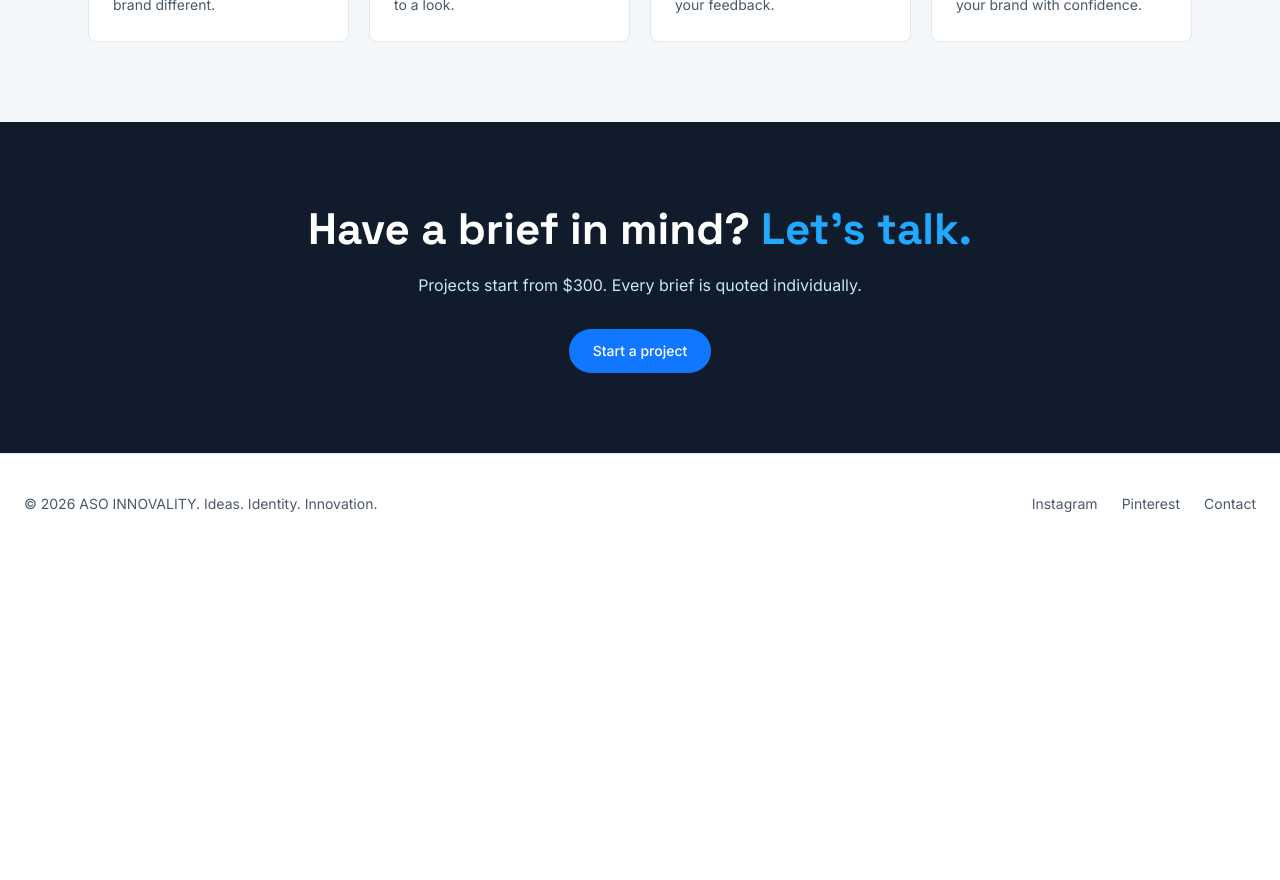
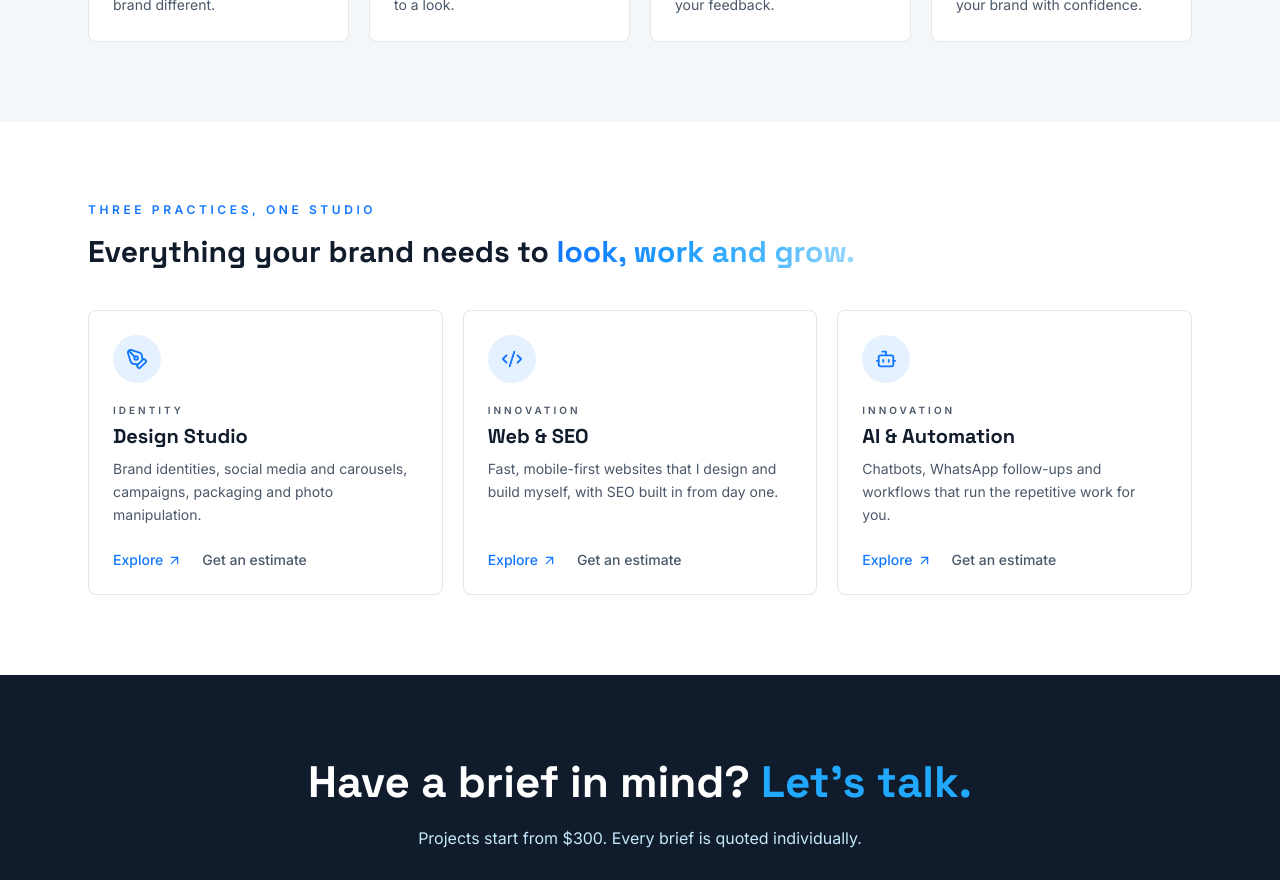
Before and after one commit to Adenaaike/aso-innovality, a Next.js app: page /services in a window 1280 px wide. Shown: the part 3640-4520 px from the top of the page. Before the commit the page ends 4194 px from the top, so only its background shows below. Built offline with nearby package versions, Linux system fonts and the light colour scheme; no server answers; the database is empty.

Commit message:
Contact form: estimate prefill + budget auto-select

```diff
--- a/app/contact/page.tsx
+++ b/app/contact/page.tsx
@@ -21,7 +21,7 @@ export default async function Contact() {
           Let’s build something <span className="aso-text-gradient">distinctive</span> together.
         </h1>
         <p className="mt-6 text-base leading-relaxed text-muted">
-          I’m available for brand identity commissions, campaign design, agency partnerships and international collaborations. Tell me about your organisation, timeline and goals, and I’ll reply within 24–48 hours.
+        I’m available for brand identity and design projects, websites and SEO, and AI and automation, for organisations in Nigeria and worldwide. Tell me about your organisation, timeline and goals, and I’ll reply within 24–48 hours.
         </p>
         <dl className="mt-10 space-y-5">
           <div><dt className="text-xs uppercase tracking-wider text-muted">Email</dt><dd><a href={`mailto:${s.email}`} className="hover:text-royal">{s.email}</a></dd></div>
--- a/app/page.tsx
+++ b/app/page.tsx
@@ -13,6 +13,7 @@ import { publicClient } from "@/lib/supabase/public";
 import { getCarousels } from "@/lib/projects";
 import { CarouselTeaser } from "@/components/carousel/CarouselTeaser";
 import { getSettings } from "@/lib/settings";
+import { PracticeCards } from "@/components/practices/PracticeCards";
 import { getTestimonials } from "@/lib/content";
 import { Testimonials } from "@/components/content/Testimonials";
 
@@ -90,7 +91,12 @@ export default async function Home() {
             <p className="mt-3 max-w-xl text-sm leading-relaxed text-muted md:text-base">
               I’m Adenaike Sodiq Olusegun, a multidisciplinary creative designer in Lagos with over 9 years’ experience helping organisations, startups and ministries across Africa and Europe communicate with clarity and visual impact.
             </p>
-            <div className="mt-8 flex flex-wrap gap-3">
+            <Link href="/estimate" className="group mt-6 inline-flex items-center gap-2 text-sm font-medium text-royal dark:text-light-azure">
+                <span className="grid size-6 place-items-center rounded-full bg-royal/10 text-xs font-bold">$</span>
+                Know your project cost in 60 seconds
+                <ArrowUpRight size={14} className="transition group-hover:translate-x-0.5 group-hover:-translate-y-0.5" />
+              </Link>
+              <div className="mt-6 flex flex-wrap gap-3">
               <Link href="/work" className="group inline-flex items-center gap-2 rounded-full bg-royal px-6 py-3 text-sm font-medium text-white transition hover:bg-bright focus-visible:outline-2 focus-visible:outline-offset-4 focus-visible:outline-royal">
                 Explore My Work <ArrowUpRight size={16} className="transition group-hover:translate-x-0.5 group-hover:-translate-y-0.5" />
               </Link>
@@ -224,8 +230,10 @@ export default async function Home() {
         </Reveal>
       </section>
 
+      <PracticeCards />
       <Testimonials items={testimonials} />
 
+      <PracticeCards />
 {/* CTA */}
       <section className="bg-navy py-20 text-center text-white">
         <Reveal className="mx-auto max-w-4xl px-6">
--- a/app/services/page.tsx
+++ b/app/services/page.tsx
@@ -1,4 +1,5 @@
 import type { Metadata } from "next";
+import { PracticeCards } from "@/components/practices/PracticeCards";
 import Image from "next/image";
 import Link from "next/link";
 import { ArrowUpRight } from "lucide-react";
@@ -106,6 +107,7 @@ export default async function Services() {
         </div>
       </section>
 
+      <PracticeCards />
       <Packages items={packages} />
       <Testimonials items={testimonials} />
       <FaqSection items={faqs} />
--- a/components/ContactForm.tsx
+++ b/components/ContactForm.tsx
@@ -13,6 +13,8 @@ const SERVICE_TO_TYPE: Record<string, (typeof projectTypes)[number]> = {
   "packaging-print": "Print & Packaging",
   "digital-experiences": "Digital Visual Experience",
   "carousel-design": "Carousel & Social Content Design",
+  "web-development": "Website Design & Development",
+  "ai-automation": "AI & Automation",
 };
 
 export function ContactForm() {
@@ -20,7 +22,25 @@ export function ContactForm() {
   const [status, setStatus] = useState<{ ok: boolean; msg: string } | null>(null);
 
   useEffect(() => {
-    const s = new URLSearchParams(window.location.search).get("service");
+    const params = new URLSearchParams(window.location.search);
+
+    // Estimate details from a calculator
+    const brief = params.get("brief");
+    if (brief) setValue("description", brief.slice(0, 4000));
+
+    // Budget tier matching the calculator total
+    const usd = Number(params.get("budget"));
+    if (usd > 0) {
+      const tiers = budgets
+        .map((b) => ({ b, min: Number((String(b).match(/\$([\d,]+)/)?.[1] ?? "").replace(/,/g, "")) }))
+        .filter((t) => t.min > 0)
+        .sort((a, z) => z.min - a.min);
+      const pick = tiers.find((t) => usd >= t.min);
+      if (pick) setValue("budget", pick.b);
+    }
+
+    // Project type from "Start a project" links
+    const s = params.get("service");
     if (s && SERVICE_TO_TYPE[s]) setValue("projectType", SERVICE_TO_TYPE[s]);
   }, [setValue]);
 
@@ -56,6 +76,7 @@ export function ContactForm() {
         </select><Err name="projectType" /></div>
       <div className="md:col-span-2"><label htmlFor="budget" className="mb-1 block text-sm font-medium">Estimated budget</label>
         <select id="budget" defaultValue="" className={input} {...register("budget")}>
+
           <option value="">Prefer not to say</option>{budgets.map((b) => <option key={b}>{b}</option>)}
         </select></div>
       <div className="md:col-span-2"><label htmlFor="description" className="mb-1 block text-sm font-medium">Project description *</label>
--- a/components/calculator/Calculator.tsx
+++ b/components/calculator/Calculator.tsx
@@ -149,7 +149,7 @@ useEffect(() => {
   ];
   const waHref = `https://wa.me/${whatsapp}?text=${encodeURIComponent([`Hello ASO, I used your ${calcName}.`, "", ...summary, "", "Please send me a formal quote."].join("\n"))}`;
   const brief = [`From the ${calcName}:`, ...summary, "", "About my project: "].join("\n");
-  const quoteHref = `/contact?service=${contactService}&brief=${encodeURIComponent(brief)}`;
+  const quoteHref = `/contact?service=${contactService}&brief=${encodeURIComponent(brief)}${!monthly && total > 0 ? `&budget=${Math.round(total)}` : ""}`;
 
   async function copy() {
     try { await navigator.clipboard.writeText(summary.join("\n")); setCopied(true); setTimeout(() => setCopied(false), 1500); } catch {}
--- /dev/null
+++ b/components/practices/PracticeCards.tsx
@@ -0,0 +1,41 @@
+import Link from "next/link";
+import { ArrowUpRight } from "lucide-react";
+import { PRACTICES } from "@/lib/practices";
+
+export function PracticeCards({ heading = true }: { heading?: boolean }) {
+  return (
+    <section className="mx-auto max-w-6xl px-6 py-20" aria-labelledby={heading ? "practices-title" : undefined}>
+      {heading && (
+        <>
+          <p className="text-xs font-semibold tracking-[0.3em] text-royal dark:text-light-azure">THREE PRACTICES, ONE STUDIO</p>
+          <h2 id="practices-title" className="mt-4 max-w-3xl font-display text-2xl font-bold md:text-3xl">
+            Everything your brand needs to <span className="aso-text-gradient">look, work and grow.</span>
+          </h2>
+        </>
+      )}
+      <div className="mt-10 grid gap-5 md:grid-cols-3">
+        {PRACTICES.map((p) => {
+          const Icon = p.Icon;
+          return (
+            <div key={p.key}
+              className="group relative flex flex-col overflow-hidden rounded-lg border border-line bg-bg p-6 transition duration-300 hover:-translate-y-1 hover:border-royal hover:shadow-[0_24px_50px_-24px_#1177FF]">
+              <span aria-hidden className="absolute inset-x-0 top-0 h-0.5 origin-left scale-x-0 aso-gradient transition-transform duration-500 group-hover:scale-x-100" />
+              <span className="grid size-12 place-items-center rounded-full bg-royal/10 text-royal transition duration-300 group-hover:bg-royal group-hover:text-white dark:text-light-azure">
+                <Icon size={22} />
+              </span>
+              <p className="mt-5 text-[10px] font-semibold tracking-[0.3em] text-muted">{p.word}</p>
+              <h3 className="mt-1 font-display text-xl font-bold">{p.title}</h3>
+              <p className="mt-2 text-sm leading-relaxed text-muted">{p.text}</p>
+              <div className="mt-auto flex flex-wrap items-center gap-x-5 gap-y-2 pt-6 text-sm font-medium">
+                <Link href={p.href} className="inline-flex items-center gap-1 text-royal after:absolute after:inset-0 dark:text-light-azure">
+                  Explore <ArrowUpRight size={15} className="transition group-hover:translate-x-0.5 group-hover:-translate-y-0.5" />
+                </Link>
+                <Link href={`${p.href}#estimate`} className="relative z-10 text-muted hover:text-royal">Get an estimate</Link>
+              </div>
+            </div>
+          );
+        })}
+      </div>
+    </section>
+  );
+}
--- /dev/null
+++ b/lib/practices.ts
@@ -0,0 +1,29 @@
+import { Bot, Code2, PenTool, type LucideIcon } from "lucide-react";
+
+export type Practice = {
+  key: "design" | "web" | "ai";
+  href: string;
+  word: string;       // which brand word it belongs to
+  title: string;
+  text: string;
+  estimateLabel: string;
+  Icon: LucideIcon;
+};
+
+export const PRACTICES: Practice[] = [
+  {
+    key: "design", href: "/design", word: "IDENTITY", title: "Design Studio",
+    text: "Brand identities, social media and carousels, campaigns, packaging and photo manipulation.",
+    estimateLabel: "Price a design project", Icon: PenTool,
+  },
+  {
+    key: "web", href: "/web", word: "INNOVATION", title: "Web & SEO",
+    text: "Fast, mobile-first websites that I design and build myself, with SEO built in from day one.",
+    estimateLabel: "Price a website", Icon: Code2,
+  },
+  {
+    key: "ai", href: "/ai", word: "INNOVATION", title: "AI & Automation",
+    text: "Chatbots, WhatsApp follow-ups and workflows that run the repetitive work for you.",
+    estimateLabel: "Price an automation", Icon: Bot,
+  },
+];
--- a/lib/validation.ts
+++ b/lib/validation.ts
@@ -5,6 +5,8 @@ export const projectTypes = [
   "Event / Campaign Series",
   "Commercial & Social Media Design",
   "Carousel & Social Content Design",
+  "Website Design & Development",
+  "AI & Automation",
   "Photo Manipulation & Compositing",
   "Print & Packaging",
   "Digital Visual Experience",
```
Also changed, not shown: app/estimate/page.tsx (added, +45 -0 lines).
